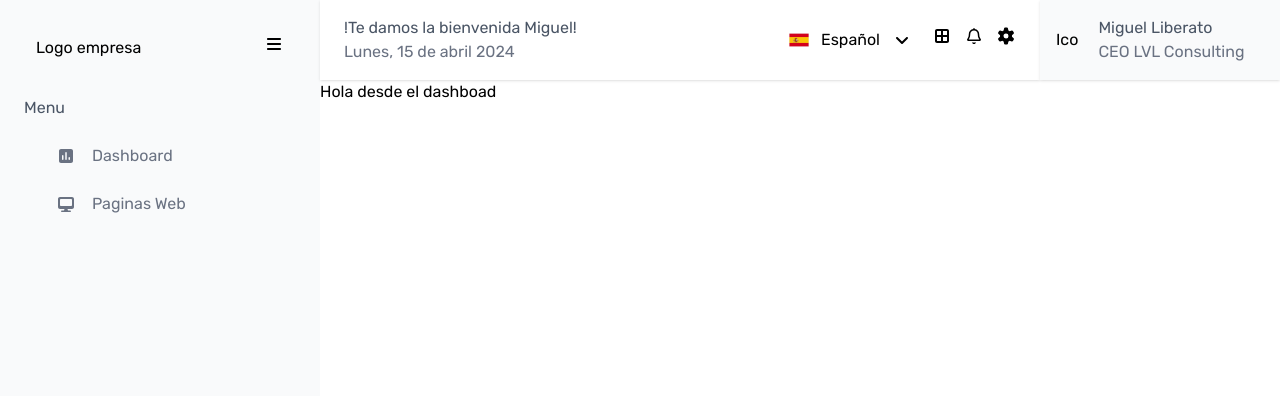
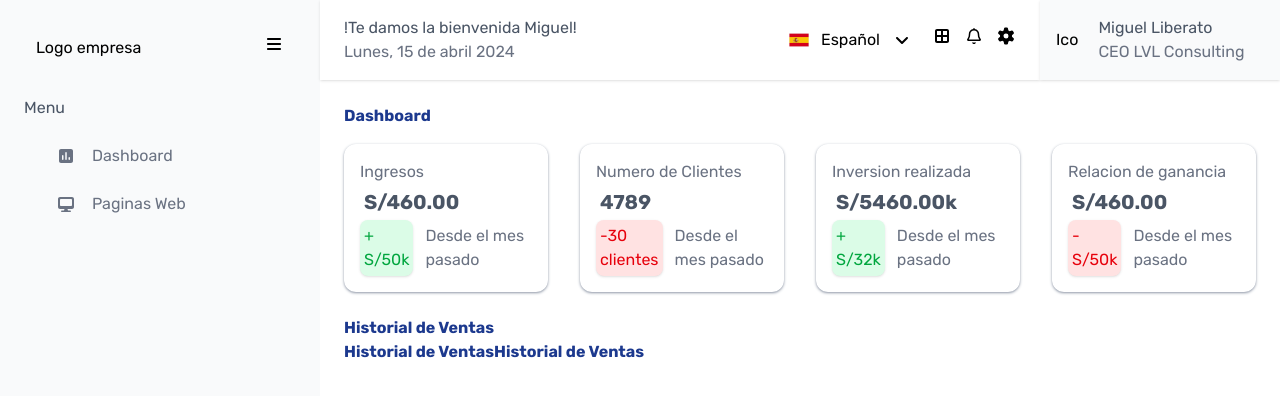
Before and after one commit to JnerDestCA/pruebaDev, a React (Vite) app: page /Dashboard in a window 1280 px wide. Shown: the top 396 px of the page. Built offline with nearby package versions, Linux system fonts and the light colour scheme.

Commit message:
cambios pc

```diff
--- a/src/routes/dashboard/Dashboard.jsx
+++ b/src/routes/dashboard/Dashboard.jsx
@@ -1,7 +1,68 @@
-function Dashboard(){
-    return(
+function Dashboard() {
+    return (
         <>
-            <h1>Hola desde el dashboad</h1>
+            <section class="flex flex-col p-6 ">
+                <div class="pb-6">
+                    <span class="text-blue-900 font-bold">Dashboard</span>
+                    <div class="flex flex-row w-full grid grid-cols-4 gap-8">
+                        <div class="flex flex-col shadow shadow-gray-400 p-4 rounded-xl mt-4">
+                            <span class="text-gray-500">Ingresos</span>
+                            <p class="text-gray-600 text-xl font-bold p-1">S/460.00</p>
+                            <div class="flex flex-row gap-3 items-center">
+                                <div class="p-1 show shadow bg-green-100 rounded-lg">
+                                    <span class="text-green-600">+ S/50k</span>
+                                </div>
+                                <span class="text-gray-500">Desde el mes pasado</span>
+                            </div>
+                        </div>
+                        <div class="flex flex-col shadow shadow-gray-400 p-4 rounded-xl mt-4">
+                            <span class="text-gray-500">Numero de Clientes</span>
+                            <p class="text-gray-600 text-xl font-bold p-1">4789</p>
+                            <div class="flex flex-row gap-3 items-center">
+                                <div class="p-1 show shadow bg-red-100 rounded-lg">
+                                    <span class="text-red-600">-30 clientes</span>
+                                </div>
+                                <span class="text-gray-500">Desde el mes pasado</span>
+                            </div>
+                        </div>
+                        <div class="flex flex-col shadow shadow-gray-400 p-4 rounded-xl mt-4">
+                            <span class="text-gray-500">Inversion realizada</span>
+                            <p class="text-gray-600 text-xl font-bold p-1">S/5460.00k</p>
+                            <div class="flex flex-row gap-3 items-center">
+                                <div class="p-1 show shadow bg-green-100 rounded-lg">
+                                    <span class="text-green-600">+ S/32k</span>
+                                </div>
+                                <span class="text-gray-500">Desde el mes pasado</span>
+                            </div>
+                        </div>
+                        <div class="flex flex-col shadow shadow-gray-400 p-4 rounded-xl mt-4">
+                            <span class="text-gray-500">Relacion de ganancia</span>
+                            <p class="text-gray-600 text-xl font-bold p-1">S/460.00</p>
+                            <div class="flex flex-row gap-3 items-center">
+                                <div class="p-1 show shadow bg-red-100 rounded-lg">
+                                    <span class="text-red-600">- S/50k</span>
+                                </div>
+                                <span class="text-gray-500">Desde el mes pasado</span>
+                            </div>
+                        </div>
+                    </div>
+
+
+                </div>
+
+                <div>
+                    <span class="text-blue-900 font-bold">Historial de Ventas</span>
+                </div>
+                <div class="flex">
+                    <div>
+                        <span class="text-blue-900 font-bold">Historial de Ventas</span>
+                    </div>
+                    <div>
+                        <span class="text-blue-900 font-bold">Historial de Ventas</span>
+                    </div>
+                </div>
+
+            </section>
         </>
     )
 }
--- a/src/routes/paginasWeb/PaginasWeb.jsx
+++ b/src/routes/paginasWeb/PaginasWeb.jsx
@@ -1,8 +1,44 @@
+import { FontAwesomeIcon } from '@fortawesome/react-fontawesome'
+import { faEnvelope,faPencil,faEye,faTrashCan    } from '@fortawesome/free-solid-svg-icons'
 function PaginasWeb() {
     return (
         <>
-            <section>
-                <h1>Holas mundo desde la paginas web</h1>
+            <section class="p-6">
+                <div>
+                    <span class="text-blue-900 font-bold">Paginas Webs</span>
+                    <div class="shadow w-full flex justify-center mt-4 overflow-auto rounded-lg">
+                        <table class="w-full border border-gray-200">
+                            <thead>
+                                <tr>
+                                    <th>N</th>
+                                    <th>Categoria</th>
+                                    <th>Descripcion</th>
+                                    <th>Fecha</th>
+                                    <th>Categoria</th>
+                                    <th>Acciones</th>
+                                </tr>
+                            </thead>
+                            <tbody>
+                                <tr>
+                                    <td class="p-3 text-sm text-gray-700">1</td>
+                                    <td class="p-3 text-sm text-gray-700 flex justify-center">Recursos graficos</td>
+                                    <td class="p-3 text-sm text-gray-700">Recursos graficos que se usaran en paginas que se deberan usar a su momento
+                                        Recursos graficos que se usaran en web
+                                    </td>
+                                    <td class="p-3 text-sm text-gray-700 flex justify-center">15/04/24 - 6:30 hrs.</td>
+                                    <td class="p-3 text-sm text-gray-700">
+                                        <span class="p-1.5 text-xs font-medium uppercase text-orange-600 bg-orange-100 rounded-lg flex justify-center">Imagenes</span>
+                                    </td>
+                                    <td class="p-3 text-sm text-gray-700 flex justify-between">
+                                        <FontAwesomeIcon icon={faPencil} />
+                                        <FontAwesomeIcon icon={faEye} />
+                                        <FontAwesomeIcon icon={faTrashCan} />
+                                    </td>
+                                </tr>
+                            </tbody>
+                        </table>
+                    </div>
+                </div>
             </section>
         </>
     )
```
